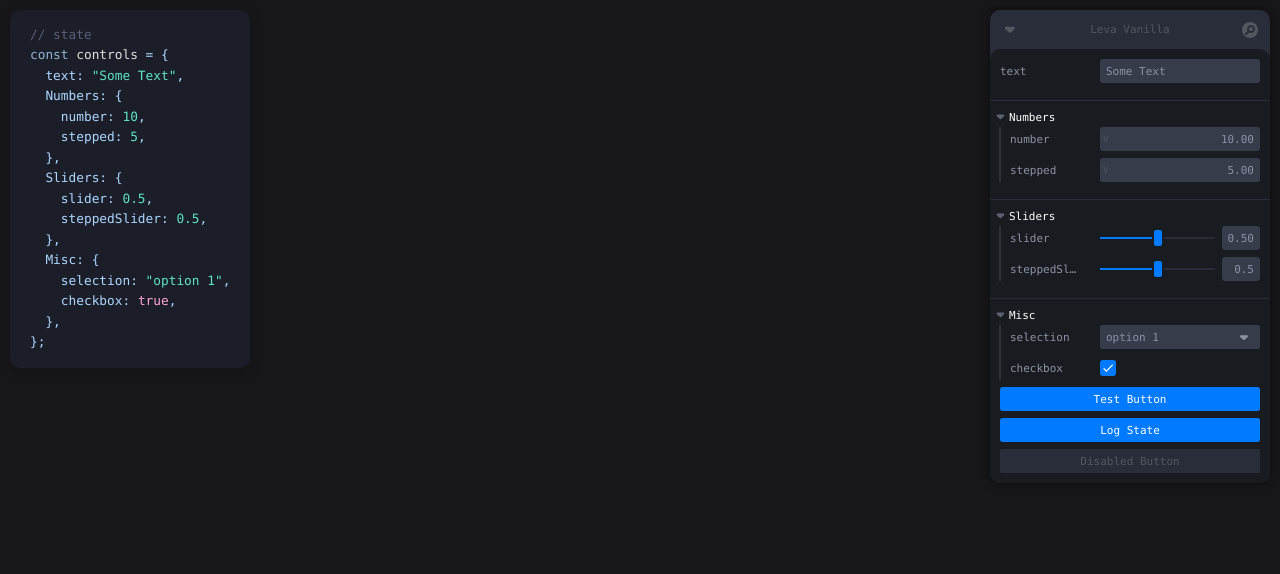
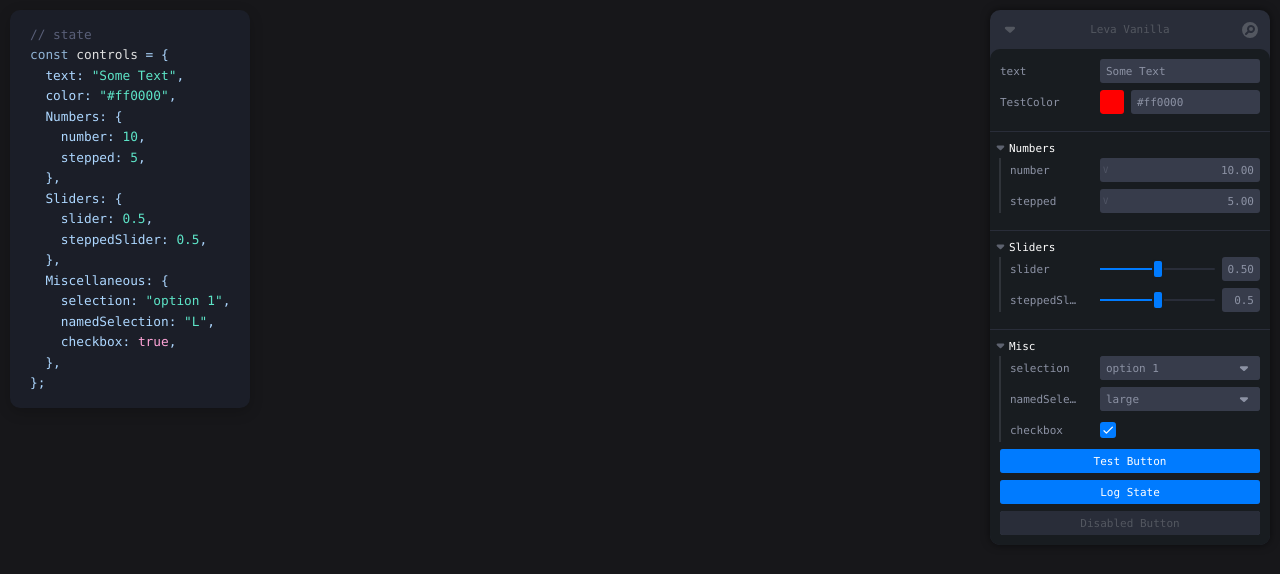
Before and after one commit to Alkebsi/leva-vanilla, a website built with Vite: page index.html in a window 1280 px wide. Built offline with nearby package versions, Linux system fonts and the light colour scheme.

Commit message:
feat: colors work as needed still, not fully featured and only allows hex input for now, but I am working on it. demo is also updated to reflect the new changes

```diff
--- /dev/null
+++ b/src/core/ColorController.ts
@@ -0,0 +1,40 @@
+import type { ColorController, ReactiveStore } from './types';
+import type { Node } from '../schema/nodes';
+import { trigger } from './reactive/deps';
+
+type ColorNode = Extract<Node, { type: 'color' }>;
+
+export function createColorController(
+  path: string,
+  key: string,
+  state: Record<string, unknown>,
+  node: ColorNode,
+  store: ReactiveStore
+): ColorController {
+  const listeners = new Set<(v: string) => void>();
+
+  return {
+    key: path,
+    type: node.type,
+
+    label: node.label,
+
+    get value() {
+      return state[key] as string;
+    },
+
+    set(v: string) {
+      if (Object.is(state[key], v)) return;
+
+      state[key] = v;
+      trigger(store, path);
+
+      listeners.forEach((fn) => fn(v));
+    },
+
+    onChange(fn) {
+      listeners.add(fn);
+      return () => listeners.delete(fn);
+    },
+  };
+}
--- a/src/core/bootstrap.ts
+++ b/src/core/bootstrap.ts
@@ -4,6 +4,7 @@ import { createBooleanController } from './BooleanController';
 import { createSelectController } from './SelectController';
 import { createButtonController } from './ButtonController';
 import { createStringController } from './StringController';
+import { createColorController } from './ColorController';
 
 let initialized = false;
 
@@ -11,6 +12,7 @@ export function registerDefaults() {
   if (initialized) return;
 
   register('string', createStringController);
+  register('color', createColorController);
   register('number', createNumberController);
   register('boolean', createBooleanController);
   register('select', createSelectController);
--- a/src/core/types.ts
+++ b/src/core/types.ts
@@ -43,11 +43,14 @@ export type NumberController = ValueController<number, 'number'> & {
 
 export type BooleanController = ValueController<boolean, 'boolean'>;
 
+export type ColorController = ValueController<string, 'color'>;
+
 export type SelectController = ValueController<string | number, 'select'> & {
   options: { label: string; value: string | number }[];
 };
 
 export type DataController =
+  | ColorController
   | NumberController
   | BooleanController
   | SelectController;
@@ -77,6 +80,7 @@ export interface ControlRegistry {
     value: boolean;
     controller: BooleanController;
   };
+  color: { input: ColorInput; value: string; controller: ColorController };
   select: {
     input: SelectInput<SelectOptions>;
     value: string | number;
@@ -120,6 +124,7 @@ export type NumberInput = {
 };
 export type BooleanInput = { value: boolean; label?: string };
 export type StringInput = { value: string; label?: string };
+export type ColorInput = { value: string; label?: string };
 export type SelectOptions =
   | readonly (string | number)[]
   | Record<string, string | number>;
--- a/src/demo.ts
+++ b/src/demo.ts
@@ -56,6 +56,7 @@ const renderJSON = (obj: StateRecord, path = '', indent = '  '): string => {
 const controls = leva(
   {
     text: 'Some Text',
+    color: { value: '#ff0000', label: 'TestColor' },
     Numbers: {
       number: 10,
       stepped: { value: 5, step: 1 },
@@ -64,10 +65,19 @@ const controls = leva(
       slider: { value: 0.5, min: 0, max: 1 },
       steppedSlider: { value: 0.5, min: 0, max: 1, step: 0.1 },
     },
-    Misc: {
+    Miscellaneous: {
+      $: { label: 'Misc' },
       selection: {
         value: 'option 1',
         options: ['option 1', 'option 2', 'option 3'],
+      },
+      namedSelection: {
+        value: 'L',
+        options: {
+          large: 'L',
+          medium: 'M',
+          Small: 'S',
+        },
       },
       checkbox: true,
     },
--- /dev/null
+++ b/src/dom/controls/color.ts
@@ -0,0 +1,80 @@
+import type { ColorController } from '../../core/types';
+import { generateId } from '../../utils/generateId';
+import { createRow } from './row';
+import { parseColor, normalizedToHex } from '../../utils/color';
+
+export function createColorInput(key: string, controller: ColorController) {
+  const { container, control, label } = createRow(() => controller.value);
+
+  const elementId = generateId(`leva__${key}`);
+  label.htmlFor = elementId;
+  label.textContent = controller.label;
+
+  control.classList.add('leva__control--color-parent');
+
+  /* ---------- Picker ---------- */
+
+  const picker = document.createElement('input');
+  picker.type = 'color';
+  picker.className = 'leva__input leva__input--color-picker';
+  picker.id = generateId(`leva__${key}_picker`);
+
+  /* ---------- Preview / Fake Color ---------- */
+
+  const preview = document.createElement('div');
+  preview.className = 'leva__input leva__input--fake-color';
+  preview.onclick = () => picker.click();
+
+  /* ---------- Text Input ---------- */
+
+  const textInput = document.createElement('input');
+  textInput.type = 'text';
+  textInput.className = 'leva__input leva__input--color-text';
+  textInput.id = elementId;
+  textInput.autocomplete = 'off';
+  textInput.spellcheck = false;
+
+  const textContainer = document.createElement('div');
+  textContainer.className = 'leva__control leva__control--secondary-color';
+  textContainer.appendChild(textInput);
+
+  /* ---------- Assembly ---------- */
+
+  control.append(picker, preview, textContainer);
+
+  /* ---------- Logic ---------- */
+
+  const syncUI = () => {
+    const value = controller.value;
+    if (textInput.value !== value) textInput.value = value;
+
+    const parsed = parseColor(value);
+    if (parsed) {
+      const hex = normalizedToHex(parsed.normalized);
+      if (picker.value !== hex) picker.value = hex;
+      preview.style.backgroundColor = hex;
+    } else {
+      preview.style.backgroundColor = value;
+    }
+  };
+
+  picker.addEventListener('input', () => {
+    controller.set(picker.value);
+  });
+
+  textInput.addEventListener('change', () => {
+    const parsed = parseColor(textInput.value);
+    if (parsed && parsed.kind === 'string') {
+      controller.set(textInput.value);
+    } else {
+      syncUI();
+    }
+  });
+
+  controller.onChange(syncUI);
+
+  // Init
+  syncUI();
+
+  return container;
+}
--- a/src/dom/gui.ts
+++ b/src/dom/gui.ts
@@ -6,6 +6,7 @@ import { createNumberInput } from './controls/number';
 import { createStringInput } from './controls/string';
 import { createBooleanInput } from './controls/boolean';
 import { createSelectInput } from './controls/select';
+import { createColorInput } from './controls/color';
 import { createButtonInput } from './controls/button';
 import type { AnyController, FolderSettings } from '../core/types';
 import { createFolder } from './folder';
@@ -19,6 +20,7 @@ const CONTROL_RENDERERS: Record<
     name: string,
     ctrl: AnyController
   ) => HTMLElement,
+  color: createColorInput as (name: string, ctrl: AnyController) => HTMLElement,
   number: createNumberInput as (
     name: string,
     ctrl: AnyController
--- a/src/styles/controllers/color.css
+++ b/src/styles/controllers/color.css
@@ -23,7 +23,11 @@
 
 .leva__input--color-picker {
   position: absolute;
-  top: 0;
+  bottom: 0;
   left: 0;
   opacity: 0;
+  width: 0px;
+  height: 0px;
+  padding: 0;
+  margin: 0;
 }
```
